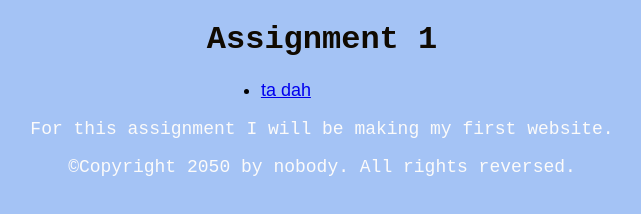
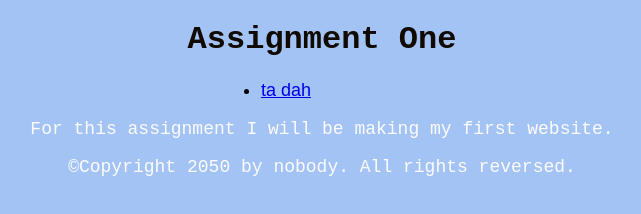
Before and after one commit to CSCI313-Spring2024/assignment-2-ZacharyForkenbrock, a plain HTML site: page index.html in a window 1280 px wide. Shown: the whole page, without its empty margins (318-959 px from the left). Drawn offline with Linux system fonts and the light colour scheme; a web font is replaced by a local one.

Commit message:
made minor changes

```diff
--- a/index.html
+++ b/index.html
@@ -16,7 +16,7 @@
     <!-- Here is our main header that is used across all the pages of our website -->
 
     <header>
-      <h1>Assignment 1</h1>
+      <h1>Assignment One</h1>
     </header>
 
     <nav>
```
